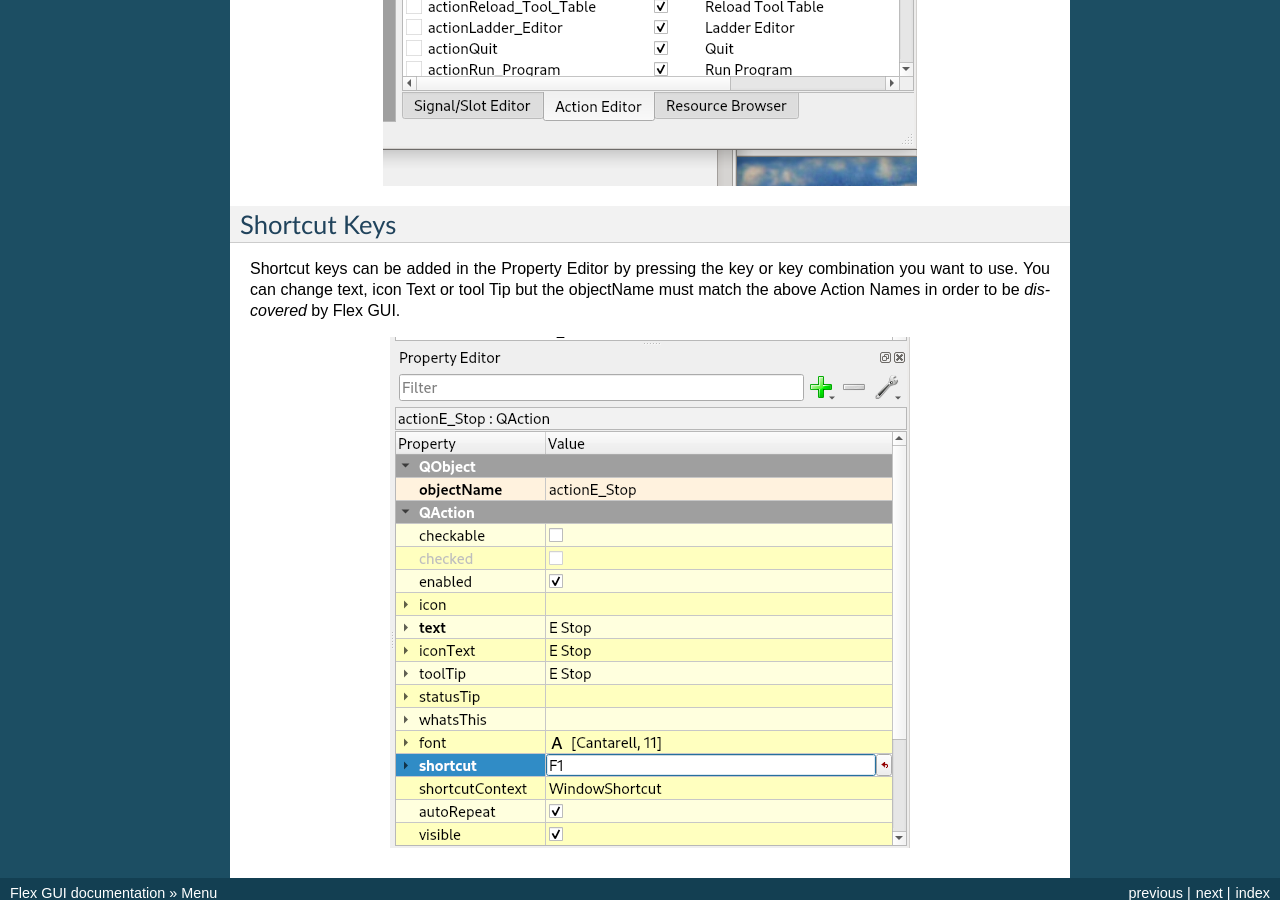
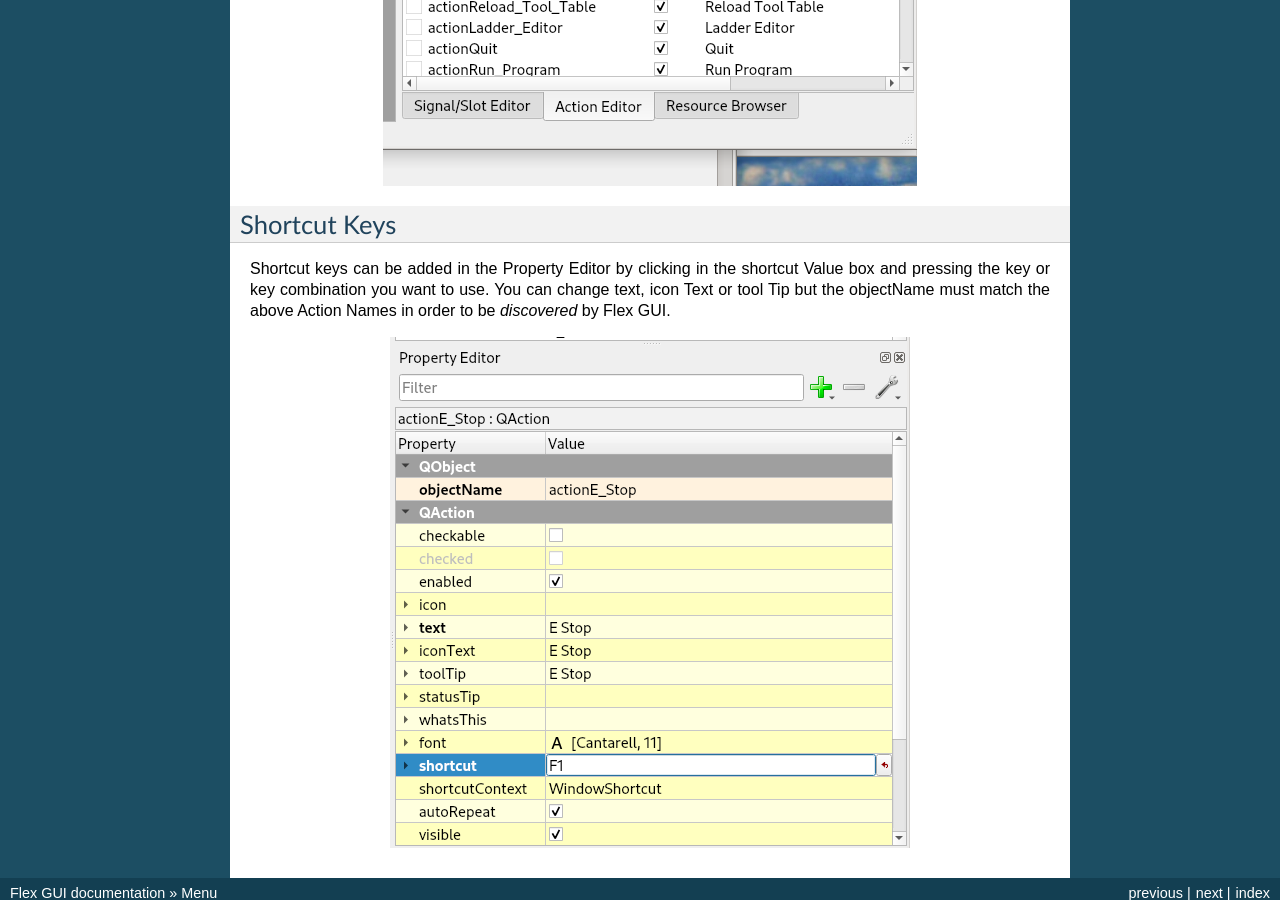
Before and after one commit to jethornton/flexgui, a Sphinx documentation site: the page built from docs/source/menu.rst, in a window 1280 px wide and 900 px high, scrolled down 1390 px. Built offline with Sphinx 7.4.7, drawn with Linux system fonts in a browser that asks for light colours.

Commit message:
update docs
Signed-off-by: John Thornton <dev@gnipsel.com>

```diff
--- a/docs/source/menu.rst
+++ b/docs/source/menu.rst
@@ -56,10 +56,10 @@
 Shortcut Keys
 -------------
 
-Shortcut keys can be added in the Property Editor by pressing the key
-or key combination you want to use. You can change text, icon Text or tool Tip
-but the objectName must match the above Action Names in order to be `discovered`
-by Flex GUI.
+Shortcut keys can be added in the Property Editor by clicking in the shortcut
+Value box and pressing the key or key combination you want to use. You can
+change text, icon Text or tool Tip but the objectName must match the above
+Action Names in order to be `discovered` by Flex GUI.
 
 .. image:: /images/actions-02.png
    :align: center
```
